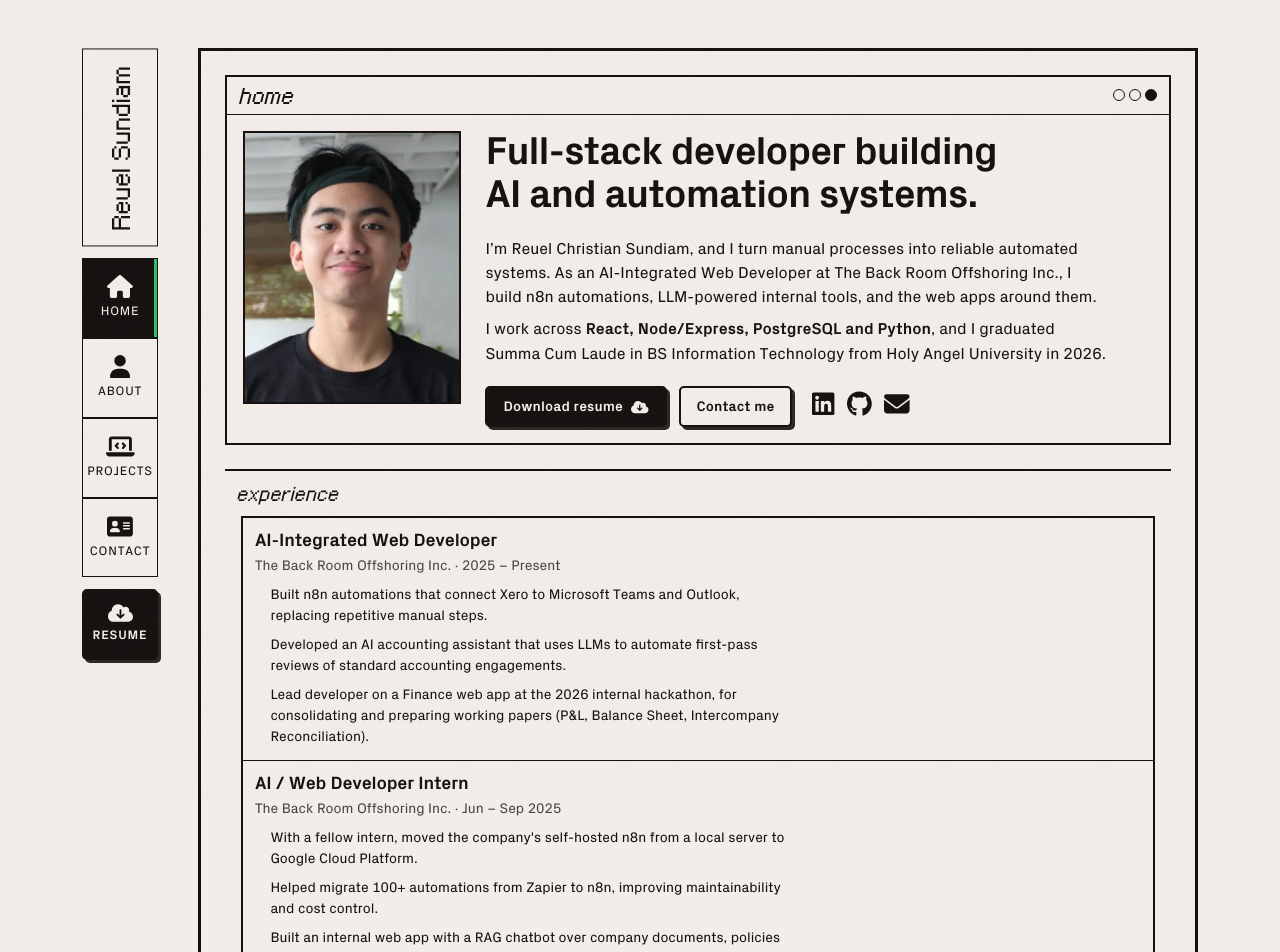
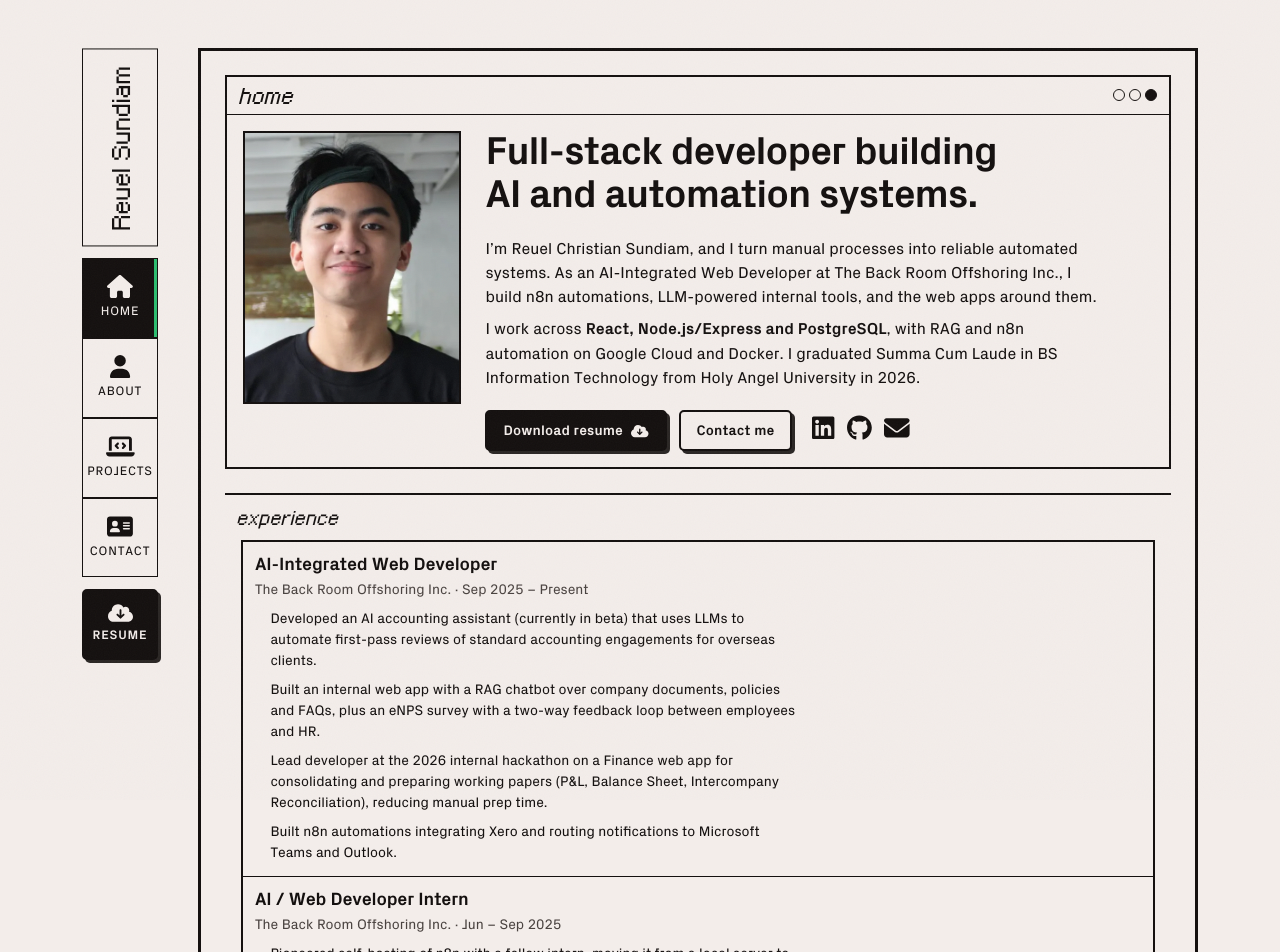
Before and after one commit to ru-wel/portfolio-wdfol, a React (Vite) app: page / in a window 1280 px wide. Shown: the top 952 px of the page. Built offline with nearby package versions, Linux system fonts and the light colour scheme.

Commit message:
refactor: update portfolio metadata and enhance project descriptions

```diff
--- a/index.html
+++ b/index.html
@@ -5,7 +5,7 @@
     <meta name="viewport" content="width=device-width, initial-scale=1.0" />
 
     <title>Reuel Christian Sundiam: full-stack developer, AI &amp; automation</title>
-    <meta name="description" content="Portfolio of Reuel Christian Sundiam, a full-stack web developer building automations, LLM-powered tools and web apps with React, Node.js, PostgreSQL and Python." />
+    <meta name="description" content="Portfolio of Reuel Christian Sundiam, a full-stack web developer building automations, LLM-powered tools and web apps with React, Node.js, PostgreSQL and n8n." />
     <meta name="author" content="Reuel Christian Sundiam" />
     <meta name="theme-color" content="#f3edea" />
 
@@ -17,14 +17,14 @@
 
     <meta property="og:type" content="website" />
     <meta property="og:title" content="Reuel Christian Sundiam: full-stack developer, AI &amp; automation" />
-    <meta property="og:description" content="Full-stack web developer building automations, LLM-powered tools and web apps with React, Node.js, PostgreSQL and Python." />
+    <meta property="og:description" content="Full-stack web developer building automations, LLM-powered tools and web apps with React, Node.js, PostgreSQL and n8n." />
     <meta property="og:image" content="https://rcgs-portfolio.netlify.app/images/rcgs.jpg" />
     <meta property="og:url" content="https://rcgs-portfolio.netlify.app/" />
     <meta property="og:image:alt" content="Reuel Christian Sundiam" />
 
     <meta name="twitter:card" content="summary_large_image" />
     <meta name="twitter:title" content="Reuel Christian Sundiam: full-stack developer, AI &amp; automation" />
-    <meta name="twitter:description" content="Full-stack web developer building automations, LLM-powered tools and web apps with React, Node.js, PostgreSQL and Python." />
+    <meta name="twitter:description" content="Full-stack web developer building automations, LLM-powered tools and web apps with React, Node.js, PostgreSQL and n8n." />
     <meta name="twitter:image" content="https://rcgs-portfolio.netlify.app/images/rcgs.jpg" />
   </head>
   <body>
--- a/src/assets/experience.js
+++ b/src/assets/experience.js
@@ -5,11 +5,12 @@ const experience = [
     title: 'AI-Integrated Web Developer',
     company: 'The Back Room Offshoring Inc.',
     location: 'Angeles City, Philippines',
-    period: '2025 – Present',
+    period: 'Sep 2025 – Present',
     points: [
-      'Built n8n automations that connect Xero to Microsoft Teams and Outlook, replacing repetitive manual steps.',
-      'Developed an AI accounting assistant that uses LLMs to automate first-pass reviews of standard accounting engagements.',
-      'Lead developer on a Finance web app at the 2026 internal hackathon, for consolidating and preparing working papers (P&L, Balance Sheet, Intercompany Reconciliation).',
+      'Developed an AI accounting assistant (currently in beta) that uses LLMs to automate first-pass reviews of standard accounting engagements for overseas clients.',
+      'Built an internal web app with a RAG chatbot over company documents, policies and FAQs, plus an eNPS survey with a two-way feedback loop between employees and HR.',
+      'Lead developer at the 2026 internal hackathon on a Finance web app for consolidating and preparing working papers (P&L, Balance Sheet, Intercompany Reconciliation), reducing manual prep time.',
+      'Built n8n automations integrating Xero and routing notifications to Microsoft Teams and Outlook.',
     ],
   },
   {
@@ -18,9 +19,8 @@ const experience = [
     location: 'Angeles City, Philippines',
     period: 'Jun – Sep 2025',
     points: [
-      "With a fellow intern, moved the company's self-hosted n8n from a local server to Google Cloud Platform.",
-      'Helped migrate 100+ automations from Zapier to n8n, improving maintainability and cost control.',
-      'Built an internal web app with a RAG chatbot over company documents, policies and FAQs, plus an eNPS survey with a two-way feedback loop between employees and HR.',
+      'Pioneered self-hosting of n8n with a fellow intern, moving it from a local server to Google Cloud Platform.',
+      'Migrated 100+ automations from Zapier to n8n alongside teammates, improving maintainability and cost control.',
     ],
   },
 ];
--- a/src/assets/projects.js
+++ b/src/assets/projects.js
@@ -138,17 +138,17 @@ const projects = [
   {
     slug: 'mnhs-lms',
     title: 'MNHS LMS',
-    description: 'A Learning Management System (LMS) proposed for a local high school in Mexico, Pampanga.',
+    description: 'A Learning Management System (LMS) proposed for a public high school in Mexico, Pampanga.',
     description2: 'Node.js, Express.js, PostgreSQL',
-    description3: 'A Learning Management System (LMS) proposed for a local high school in Mexico, Pampanga. It aims to simplify educational management with features like user registration and login, dashboards, and administrative controls.',
+    description3: 'A Learning Management System (LMS) proposed for a public high school in Mexico, Pampanga. It aims to simplify educational management with features like user registration and login, dashboards, and administrative controls.',
     image: '/images/mnhs-login.jpeg',
     links: [
       'https://mnhs-lms.onrender.com/login',
       'https://github.com/ru-wel/mnhs-lms-mern',
     ],
     role: 'Backend',
-    client: 'High school in Mexico, Pampanga',
-    context: 'Proposed to a client',
+    client: 'Public high school in Mexico, Pampanga',
+    context: 'Built and demoed as a proposal',
     screenshots: [
       '/images/mnhs-dashboard.png',
       '/images/mnhs-admin-users.jpeg',
@@ -168,7 +168,7 @@ const projects = [
   {
     slug: 'caution-coffee',
     title: 'Caution Coffee',
-    description: 'A website created to showcase Caution Coffee, a cafe and premium supply store located in Angeles City, Philippines',
+    description: 'A website for Caution Coffee, a café and premium supply store in Angeles City, with Firebase sign-in, a shopping cart and a customer reviews page.',
     description2: 'EJS, Node.js, Express.js, Firebase',
     description3: "Caution Coffee and Supply™ is a café and premium supply store located in Angeles City, Pampanga. This website aims to showcase the shop's offerings while improving it's online presence and visibility.",
     image: '/images/caution-home.png',
--- a/src/assets/skills.js
+++ b/src/assets/skills.js
@@ -44,6 +44,7 @@ const skills = [
     category: "Languages",
     skills: [
       { name: "JavaScript" },
+      { name: "TypeScript" },
       { name: "Python" },
       { name: "PHP" },
     ]
--- a/src/pages/Home.jsx
+++ b/src/pages/Home.jsx
@@ -35,7 +35,7 @@ const Home = () => {
                   Full-stack developer building AI and automation systems.
                 </h1>
                 <p>I&rsquo;m Reuel Christian Sundiam, and I turn manual processes into reliable automated systems. As an AI-Integrated Web Developer at The Back Room Offshoring Inc., I build n8n automations, LLM-powered internal tools, and the web apps around them.</p>
-                <p>I work across <span>React, Node/Express, PostgreSQL and Python</span>, and I graduated Summa Cum Laude in BS Information Technology from Holy Angel University in 2026.</p>
+                <p>I work across <span>React, Node.js/Express and PostgreSQL</span>, with RAG and n8n automation on Google Cloud and Docker. I graduated Summa Cum Laude in BS Information Technology from Holy Angel University in 2026.</p>
                 <div className="hero-actions">
                   <a href="/RCGS-RESUME.pdf" download className="button button--primary">
                     Download resume <Icon name="cloud-arrow-down" />
--- a/src/pages/usePageTitle.js
+++ b/src/pages/usePageTitle.js
@@ -2,7 +2,7 @@ import { useEffect } from 'react';
 
 const SITE = 'Reuel Christian Sundiam';
 const DEFAULT_DESCRIPTION =
-  'Portfolio of Reuel Christian Sundiam, a full-stack web developer building automations, LLM-powered tools and web apps with React, Node.js, PostgreSQL and Python.';
+  'Portfolio of Reuel Christian Sundiam, a full-stack web developer building automations, LLM-powered tools and web apps with React, Node.js, PostgreSQL and n8n.';
 
 // Every route used to share index.html's title, so tabs, history and search
 // results all read the same. Pass a page name for "Page · Reuel Christian
```
